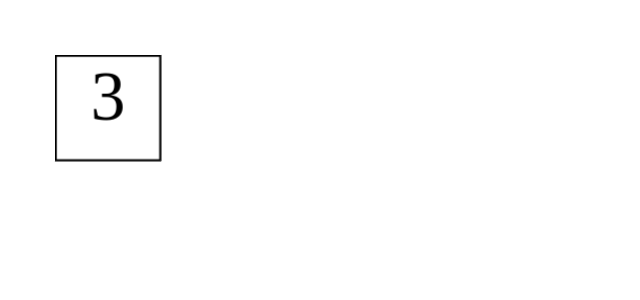
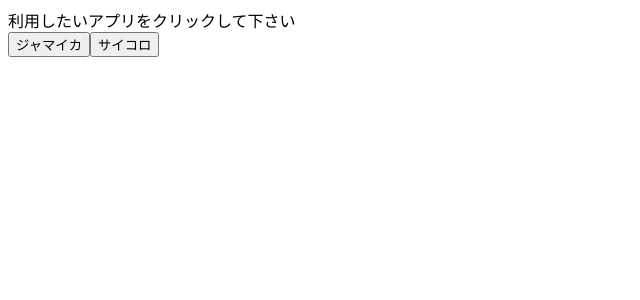
Before and after one commit to ikepu-tp/jamaika, a React (Create React App) app: page / in a window 1280 px wide. Shown: the top 300 px of the page, without its empty margins (0-640 px from the left). Built offline with nearby package versions, Linux system fonts and the light colour scheme.

Commit message:
Add: メニュー追加

```diff
--- a/src/App.tsx
+++ b/src/App.tsx
@@ -1,7 +1,76 @@
+import Jamaika from "component/jamaika";
+import "./app.css";
+import { ReactNode, useState } from "react";
+import { MouseEvent } from "react";
 import Dice from "component/Dice";
 
 function App() {
-  return <Dice />;
+  const [Application, setApp] = useState<string>("");
+
+  function changeApp(app: string): void {
+    setApp(app);
+  }
+  switch (Application) {
+    case "jamaika":
+      return (
+        <AppWrapper changeApp={changeApp}>
+          <Jamaika />
+        </AppWrapper>
+      );
+    case "dice":
+      return (
+        <AppWrapper changeApp={changeApp}>
+          <DiceWrapper />
+        </AppWrapper>
+      );
+    default:
+      return <AppWrapper changeApp={changeApp}></AppWrapper>;
+  }
+}
+
+function DiceWrapper() {
+  const [Second, setSecond] = useState<number | undefined>(undefined);
+
+  function start() {
+    setSecond(2);
+  }
+  function done() {
+    setSecond(undefined);
+  }
+
+  return (
+    <div className="mb-2">
+      <Dice seconds={Second} done={done} />
+      <button className="button" onClick={start}>
+        start
+      </button>
+    </div>
+  );
+}
+
+function AppWrapper({
+  changeApp,
+  children = "利用したいアプリをクリックして下さい",
+}: {
+  children?: ReactNode;
+  changeApp: (app: string) => void;
+}): JSX.Element {
+  function change(e: MouseEvent<HTMLButtonElement>): void {
+    changeApp(e.currentTarget.value);
+  }
+  return (
+    <>
+      <div>{children}</div>
+      <div>
+        <button onClick={change} value={"jamaika"}>
+          ジャマイカ
+        </button>
+        <button onClick={change} value={"dice"}>
+          サイコロ
+        </button>
+      </div>
+    </>
+  );
 }
 
 export default App;
--- /dev/null
+++ b/src/app.css
@@ -0,0 +1 @@
+.button{background-color:#0073ff;border-color:#0073ff;border-radius:5px;border-width:0;box-shadow:none;color:#fff;cursor:pointer;font-size:2rem;padding:5px 10px}.button:disabled{background-color:gray}.mb-2{margin-bottom:1rem}/*# sourceMappingURL=app.css.map */
--- /dev/null
+++ b/src/app.scss
@@ -0,0 +1,18 @@
+.button {
+  background-color: #0073ff;
+  border-color: #0073ff;
+  border-radius: 5px;
+  border-width: 0;
+  box-shadow: none;
+  color: #fff;
+  cursor: pointer;
+  font-size: 2rem;
+  padding: 5px 10px;
+  &:disabled {
+    background-color: gray;
+  }
+}
+
+.mb-2 {
+  margin-bottom: 1rem;
+}
```
Also changed, not shown: 1 other file (tests, documents, lock files or other folders).
